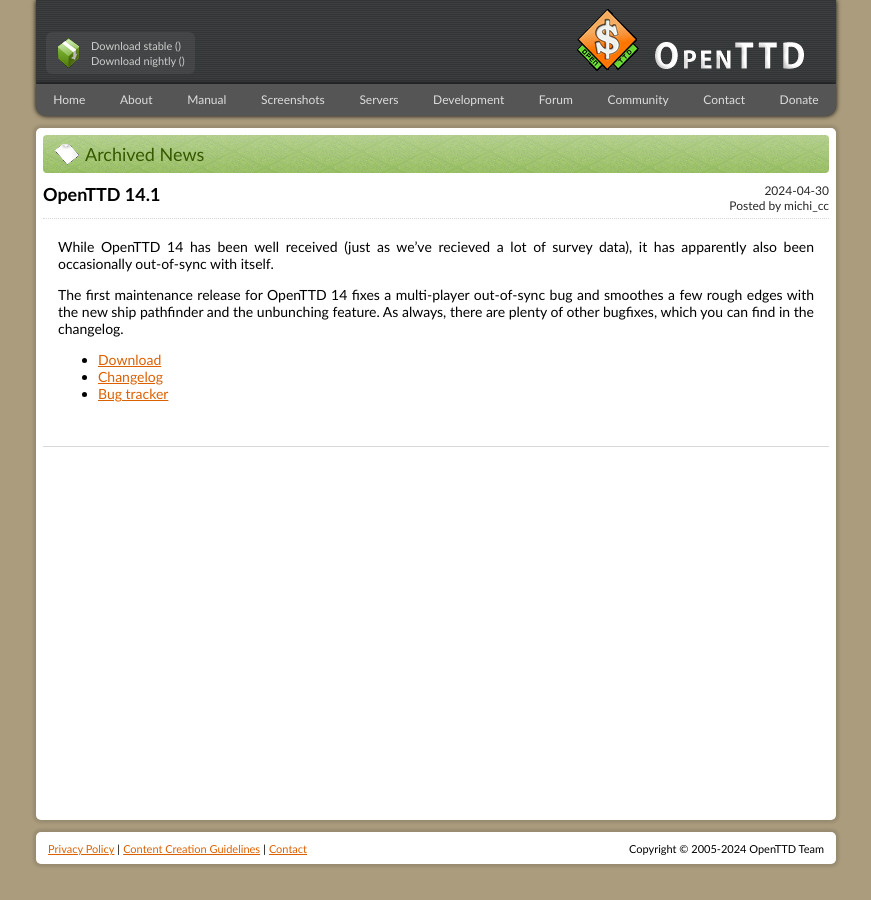
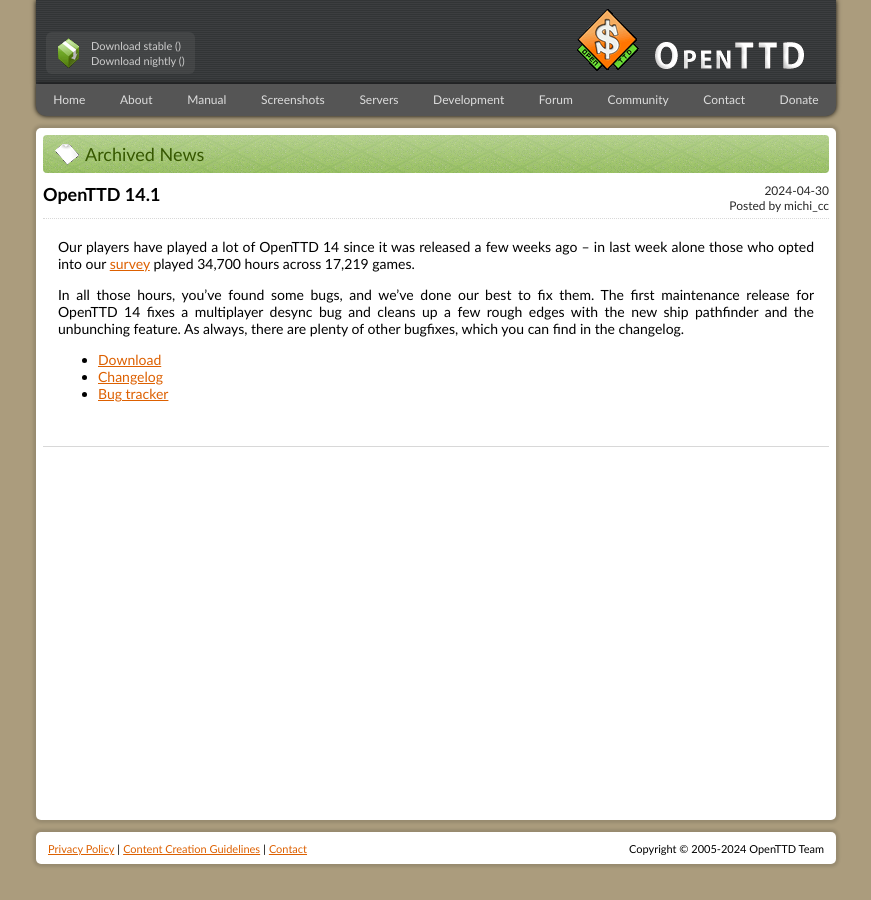
Before and after one commit to OpenTTD/website, a Jekyll site: the page built from _posts/2024-04-30-openttd-14-1.md, in a window 1280 px wide. Shown: the whole page, without its empty margins (204-1075 px from the left). Built offline with Jekyll 4.4.1, drawn with Linux system fonts in a browser that asks for light colours.

Commit message:
Fix: Better wording
Co-authored-by: Tyler Trahan <tyler@tylertrahan.com>

```diff
--- a/_posts/2024-04-30-openttd-14-1.md
+++ b/_posts/2024-04-30-openttd-14-1.md
@@ -3,9 +3,10 @@
 author: michi_cc
 ---
 
-While OpenTTD 14 has been well received (just as we've recieved a lot of survey data), it has apparently also been occasionally out-of-sync with itself.
+Our players have played a lot of OpenTTD 14 since it was released a few weeks ago -- in last week alone those who opted into our [survey](https://www.openttd.org/news/2024/03/16/survey-https-infra) played 34,700 hours across 17,219 games.
 
-The first maintenance release for OpenTTD 14 fixes a multi-player out-of-sync bug and smoothes a few rough edges with the new ship pathfinder and the unbunching feature.
+In all those hours, you've found some bugs, and we've done our best to fix them.
+The first maintenance release for OpenTTD 14 fixes a multiplayer desync bug and cleans up a few rough edges with the new ship pathfinder and the unbunching feature.
 As always, there are plenty of other bugfixes, which you can find in the changelog.
 
 * [Download](https://www.openttd.org/downloads/openttd-releases/latest)
```
